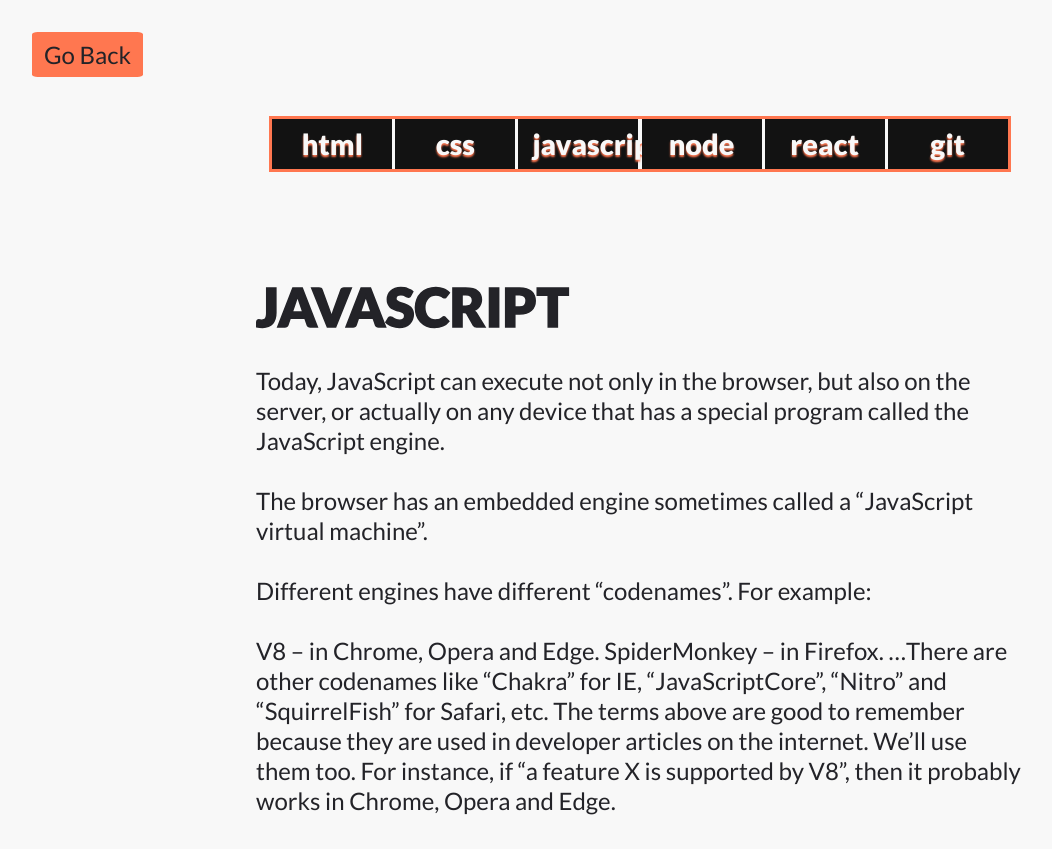
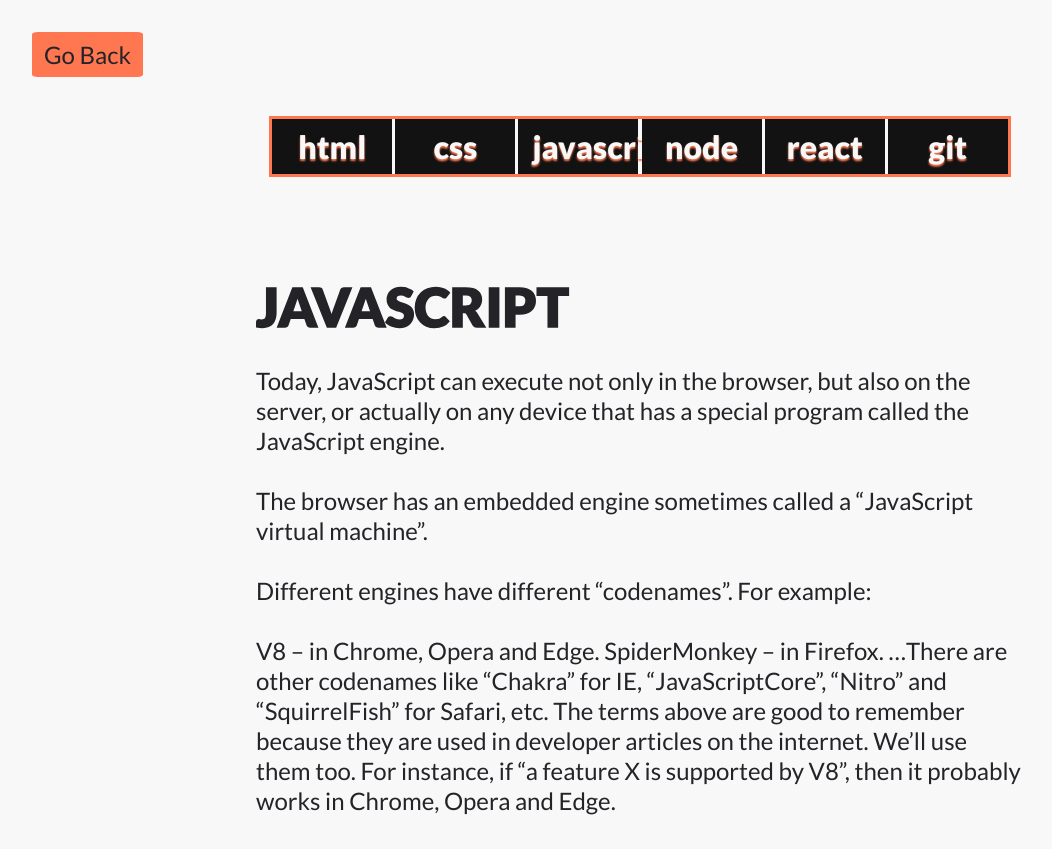
Before and after one commit to robonexx/2022_portfolio, a website: page pages/js.html in a window 1280 px wide. Shown: the top 849 px of the page, without its empty margins (0-1052 px from the left). Drawn offline with Linux system fonts and the light colour scheme.

Commit message:
font size for swipe nav

```diff
--- a/css/swipe_nav.css
+++ b/css/swipe_nav.css
@@ -24,7 +24,7 @@
   text-align: center;
   color: var(--bg);
   text-decoration: none;
-  font-size: 1.8rem;
+  font-size: clamp(1rem, 2.5vw, 2rem);
   padding: 8px 14px;
   font-weight: 800;
   text-shadow: 0 2px 2px var(--color-alt);
```
